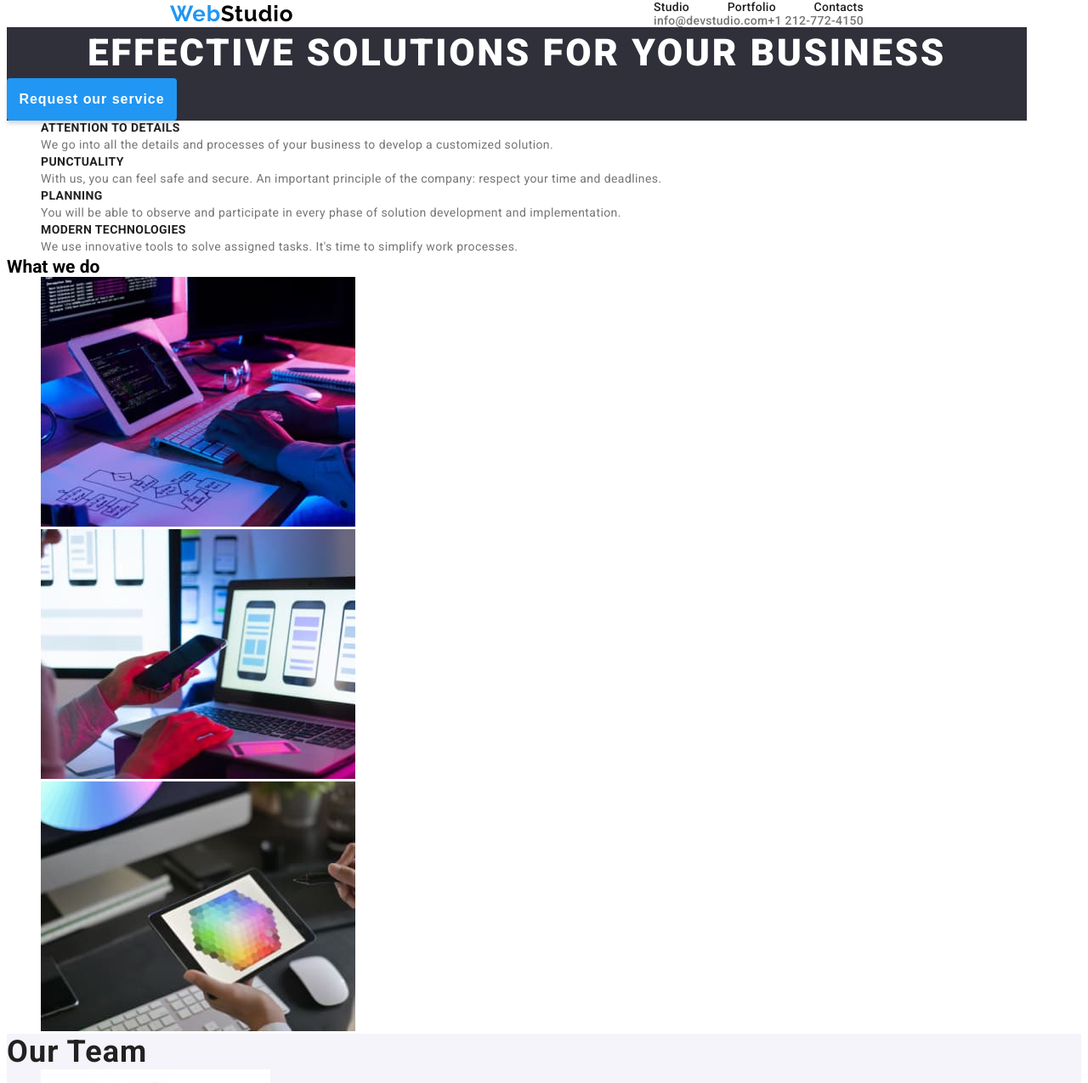
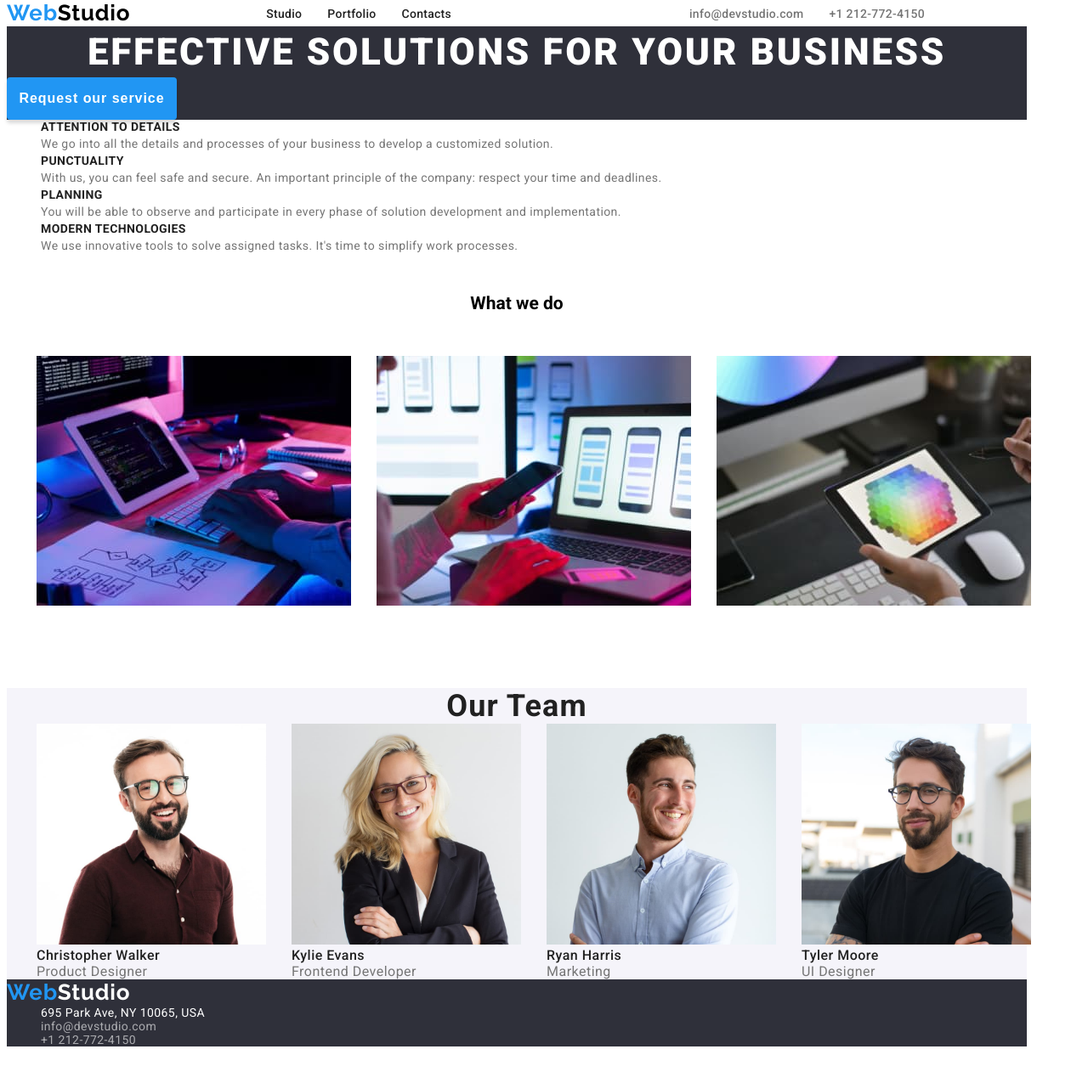
Before and after one commit to vasicris/goit-markup-hw-03, a plain HTML site: page index.html in a window 1280 px wide. Shown: the top 1275 px of the page at 85% size. After the commit the page ends 1232 px from the top, so only its background shows below. Drawn offline with Linux system fonts and the light colour scheme.

Commit message:
26 feb 11:40

```diff
--- a/css/styles.css
+++ b/css/styles.css
@@ -5,24 +5,41 @@ html {
     font-size: 14px;
 }
 
+.container {
+    width: 1200px;
+}
+
 .header-navigation {
     background-color: white;
     font-weight: 500;
     line-height: 16px;
     letter-spacing: 0.02em;
-    width: 1200px;
     display: flex;
     justify-content: space-around;
-    align-items: center
-    /*align-content: center;*/
+    /*align-items: center*/
+    align-content: space-evenly
+}
+
+.nav-link {
+    display: flex;
+    flex-grow: 1;
+    align-items: center;
+    justify-content: space-around;
 }
 
 .header-left {
-    list-style: none;
+    /*list-style: none;
     display: flex;
     justify-content: space-between;
     flex-grow: 0.5;
     /*align-content: center;*/
+    align-items: center;*/
+}
+
+.header-left,
+.header-wright {
+    display: flex;
+    gap: 30px;
     align-items: center;
 }
 
@@ -69,9 +86,9 @@ header-navigation a :hover {
     line-height: 16px;
     letter-spacing: 0.02em;
     color: #757575;
-    display: flex;
+    /*display: flex;
     justify-content: space-between;
-    /*align-content: center;*/
+    align-content: center;*/
 }
 
 .header-wright :hover {
@@ -119,6 +136,9 @@ li {
 
 .section-our-team {
     background-color: #F5F4FA;
+    display: flex;
+    flex-direction: column;
+    align-items: center;
 }
 
 .title-our-team {
@@ -127,6 +147,11 @@ li {
     line-height: 42px;
     letter-spacing: 0.03em;
     color: #212121;
+}
+
+.our-team {
+    display: flex;
+    gap: 30px;
 }
 
 .section-portofolio {
@@ -201,6 +226,24 @@ li {
     color: #212121;
 }
 
+
+.what-we-do {
+    display: flex;
+    flex-direction: column;
+    align-items: center;
+    padding-bottom: 94px;
+}
+
+.title-what-we-do {
+    padding-bottom: 50px;
+    margin-top: 44px;
+}
+
+.what-we-do-img {
+    display: flex;
+    gap: 30px;
+}
+
 .title-team {
     font-weight: 500;
     font-size: 16px;
@@ -260,4 +303,3 @@ li {
         margin-block-start: 0px;
         margin-block-end: 0px;
     }
-    }
--- a/index.html
+++ b/index.html
@@ -10,9 +10,10 @@
 </head>
 <body>
     <!--HeaderClass-->
+    <div class="container">
     <header class="header-navigation">
         <a class="WebStudio-info" href="Web">Web<span id="studio1">Studio</span></a>
-        <nav>
+        <nav class="nav-link">
             <ul class="header-left">
                 <li><a class="page-link" href="./index.html">Studio</a></li>
                 <li><a class="page-link" href="./portofolio.html">Portfolio</a></li>
@@ -24,13 +25,17 @@
             </ul>
         </nav>
     </header>
+    </div class="container" >
     <main>
         <!--OurMottoSection-->
+        <div>
         <section class="head">
             <h1 class="head-title">EFFECTIVE SOLUTIONS FOR YOUR BUSINESS</h1>
             <button class="head-button" type="button">Request our service</button>
         </section>
+        </div>
         <!--OurQualities-->
+        <div class="container">
         <section>
             <ul>
                 <li>
@@ -51,16 +56,20 @@
                 </li>
             </ul>
         </section>
+        </div>
         <!--WhatWeDoSection-->
-        <section>
-            <h2>What we do</h2>
-            <ul>
+        <div class="container">
+        <section class="what-we-do">
+            <h2 class="title-what-we-do">What we do</h2>
+            <ul class="what-we-do-img">
                 <li><img src="./images/Tablet and comp 1.jpg" alt="Tablet and comp 1" width="370p" height="294"></li>
                 <li><img src="./images/Tablet and comp 2.jpg" alt="Tablet and comp 2" width="370" height="294"></li>
                 <li><img src="./images/Tablet and comp 3.jpg" alt="Tablet and comp 3" width="370" height="294"></li>
             </ul>
         </section>
+        </div>
         <!--OurTeamSection-->
+        <div class="container">
         <section class="section-our-team">
             <h2 class="title-our-team">Our Team</h2>
             <ul class="our-team">
@@ -86,6 +95,7 @@
                 </li>
             </ul>
         </section>
+        </div>
     </main>
     <!--FooterSection-->
     <footer class="footer">
```
